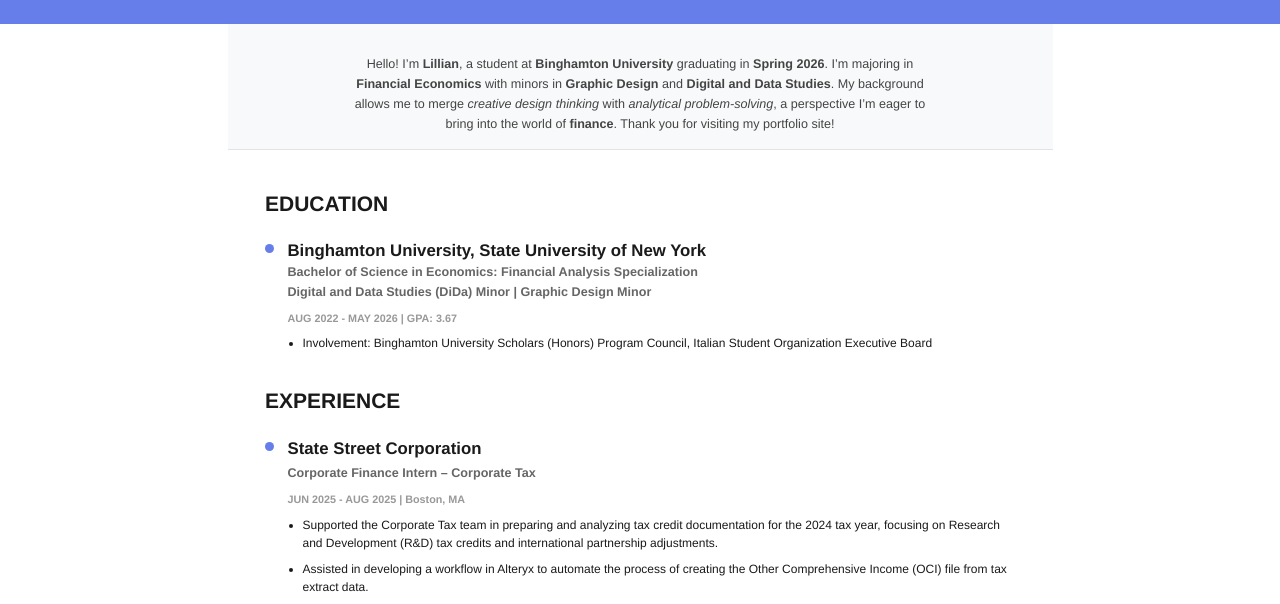
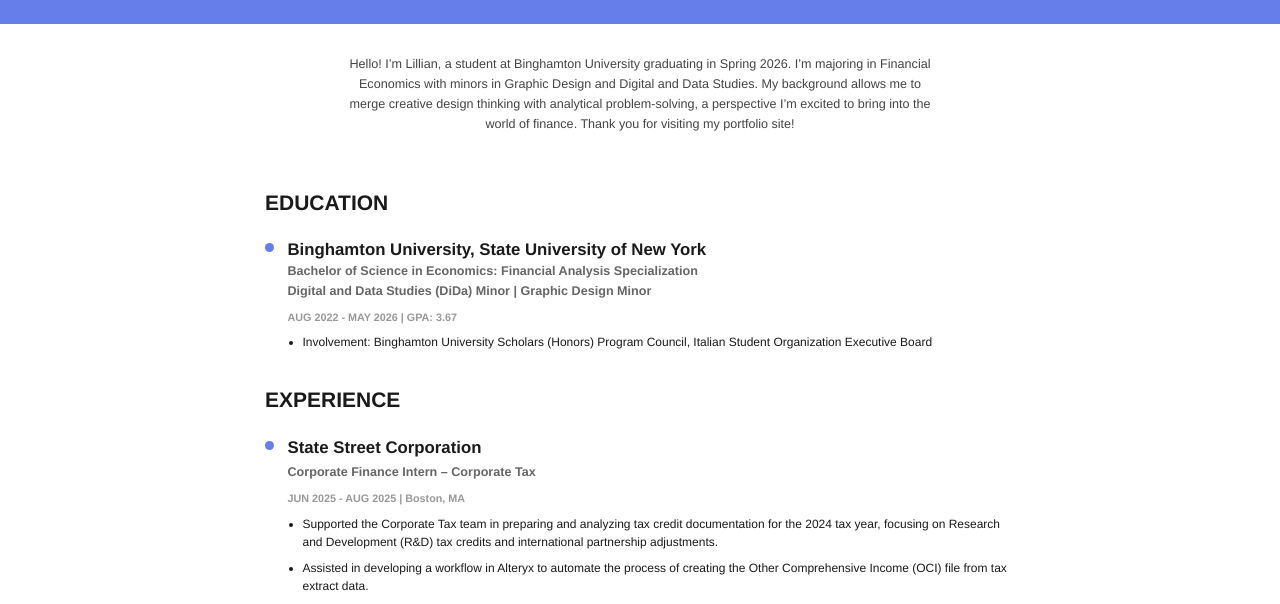
Before and after one commit to lillian-pulaski/lillian-pulaski.github.io, a plain HTML site: page index.html in a window 1280 px wide. Shown: the part 196-800 px from the top of the page. Drawn offline with Linux system fonts and the light colour scheme.

Commit message:
Modify intro background and change paragraph text
Updated the intro section background and improved text readability.

```diff
--- a/index.html
+++ b/index.html
@@ -145,8 +145,7 @@
         .intro {
             text-align: center;
             padding: 40px 20px 20px 20px;
-            background: #f8f9fa;
-            border-bottom: 2px solid #e3e3e3;
+            background: #transparent;
         }
 
         .intro p {
@@ -340,7 +339,7 @@
 
         <!-- Intro Section -->
         <div class="intro" aria-labelledby="intro-heading">
-            <p>Hello! I’m <strong>Lillian</strong>, a student at <strong>Binghamton University</strong> graduating in <strong>Spring 2026</strong>. I’m majoring in <strong>Financial Economics</strong> with minors in <strong>Graphic Design</strong> and <strong>Digital and Data Studies</strong>. My background allows me to merge <em>creative design thinking</em> with <em>analytical problem-solving</em>, a perspective I’m eager to bring into the world of <strong>finance</strong>. Thank you for visiting my portfolio site!</p>
+            <p>Hello! I’m Lillian, a student at Binghamton University graduating in Spring 2026. I’m majoring in Financial Economics with minors in Graphic Design and Digital and Data Studies. My background allows me to merge creative design thinking with analytical problem-solving, a perspective I’m excited to bring into the world of finance. Thank you for visiting my portfolio site!</p>
         </div>
 
         <div class="content">
```
